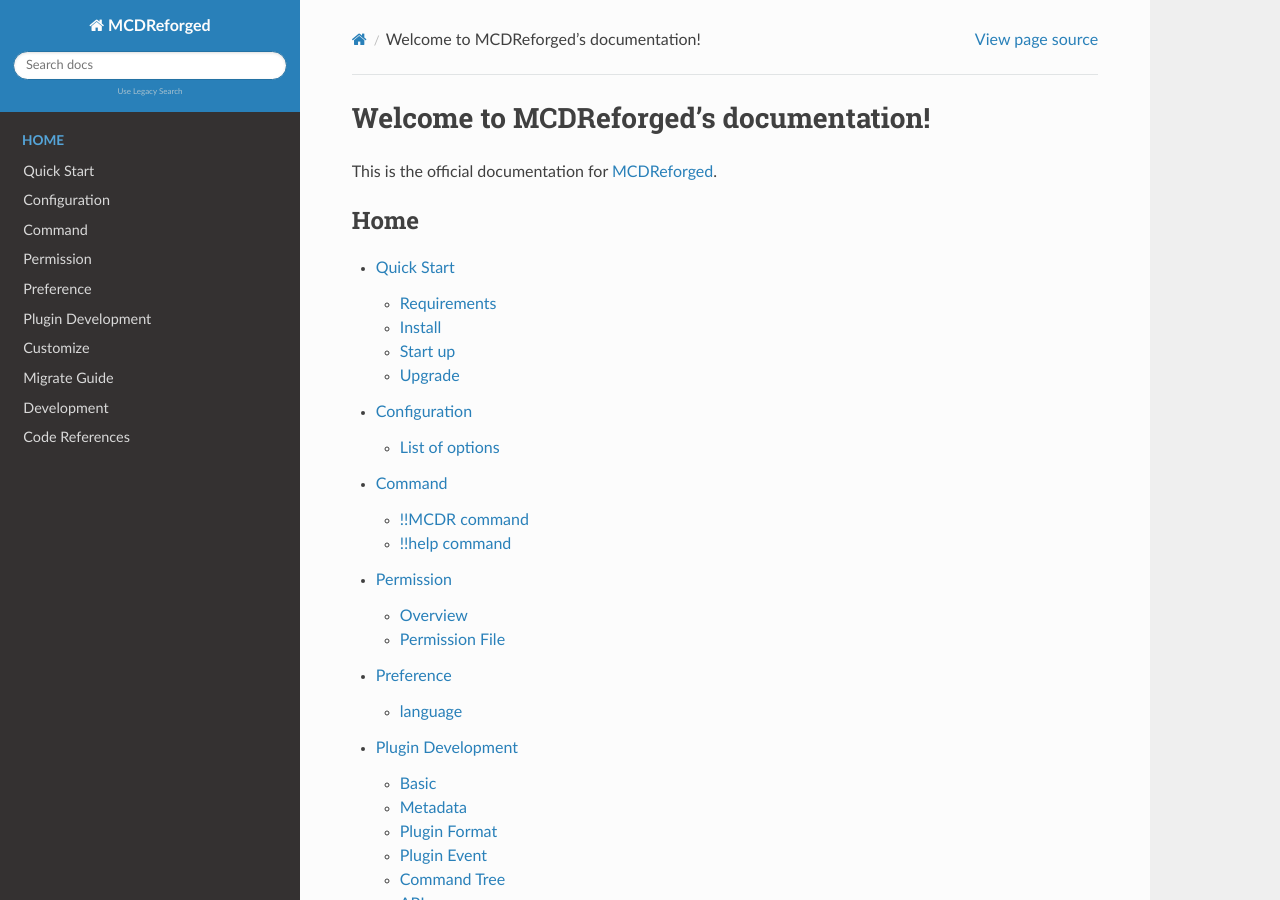
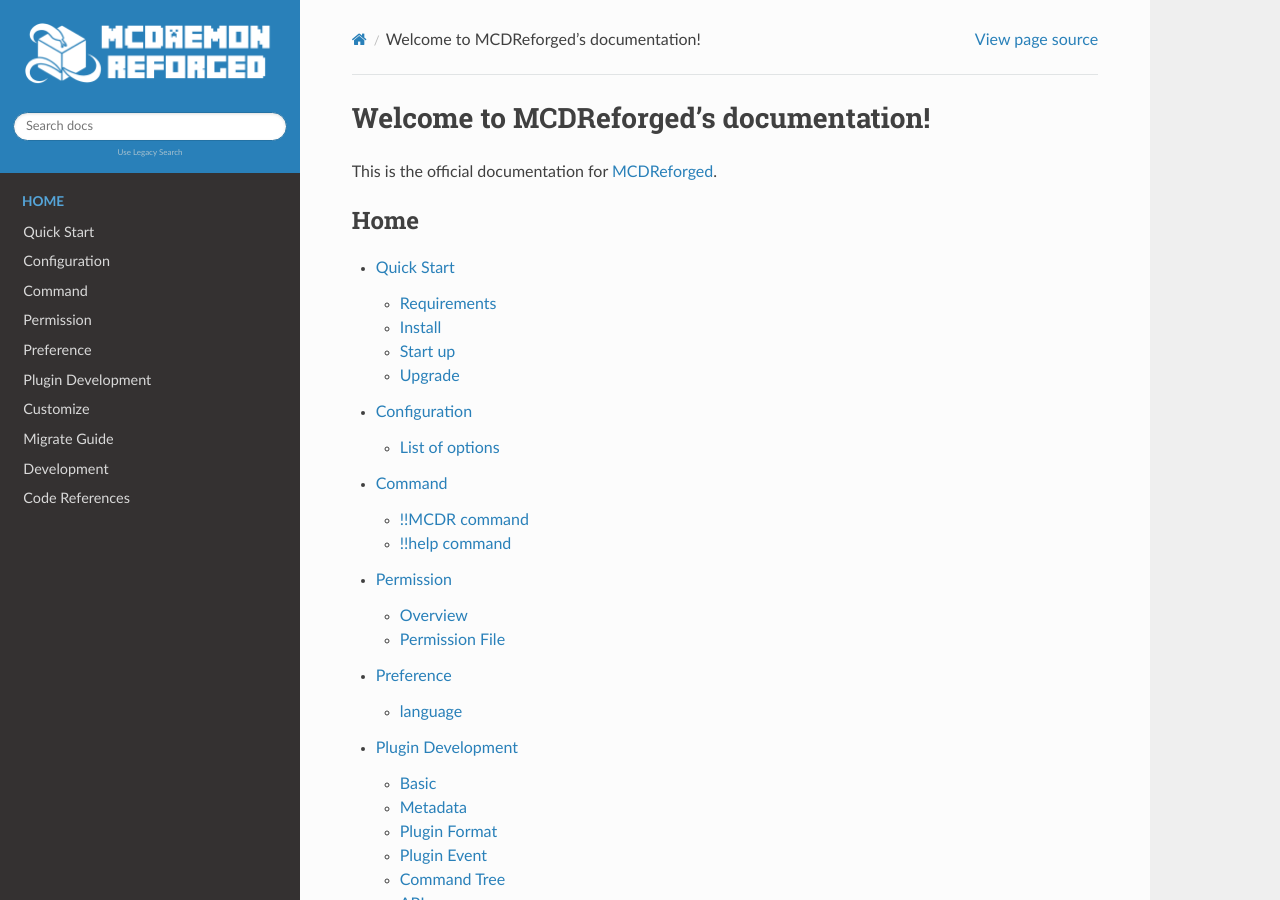
Before and after one commit to MCDReforged/MCDReforged, a Sphinx documentation site: the page built from docs/source/index.rst, in a window 1280 px wide and 900 px high. Built offline with Sphinx 7.4.7 and the Read the Docs theme 2.0.0, drawn with Linux system fonts in a browser that asks for light colours; comment, search, counter and statistics services are not loaded.

Commit message:
add doc banner

```diff
--- a/docs/source/conf.py
+++ b/docs/source/conf.py
@@ -94,7 +94,10 @@
 # https://stackoverflow.com/questions/27669376/show-entire-toctree-in-read-the-docs-sidebar
 html_theme_options = {
 	'navigation_depth': 6,
+	'logo_only': True,
 }
+
+html_logo = 'banner.png'
 
 
 # -- Options for sphinx-intl -------------------------------------------------
```
Also changed, not shown: docs/source/banner.png (added).
